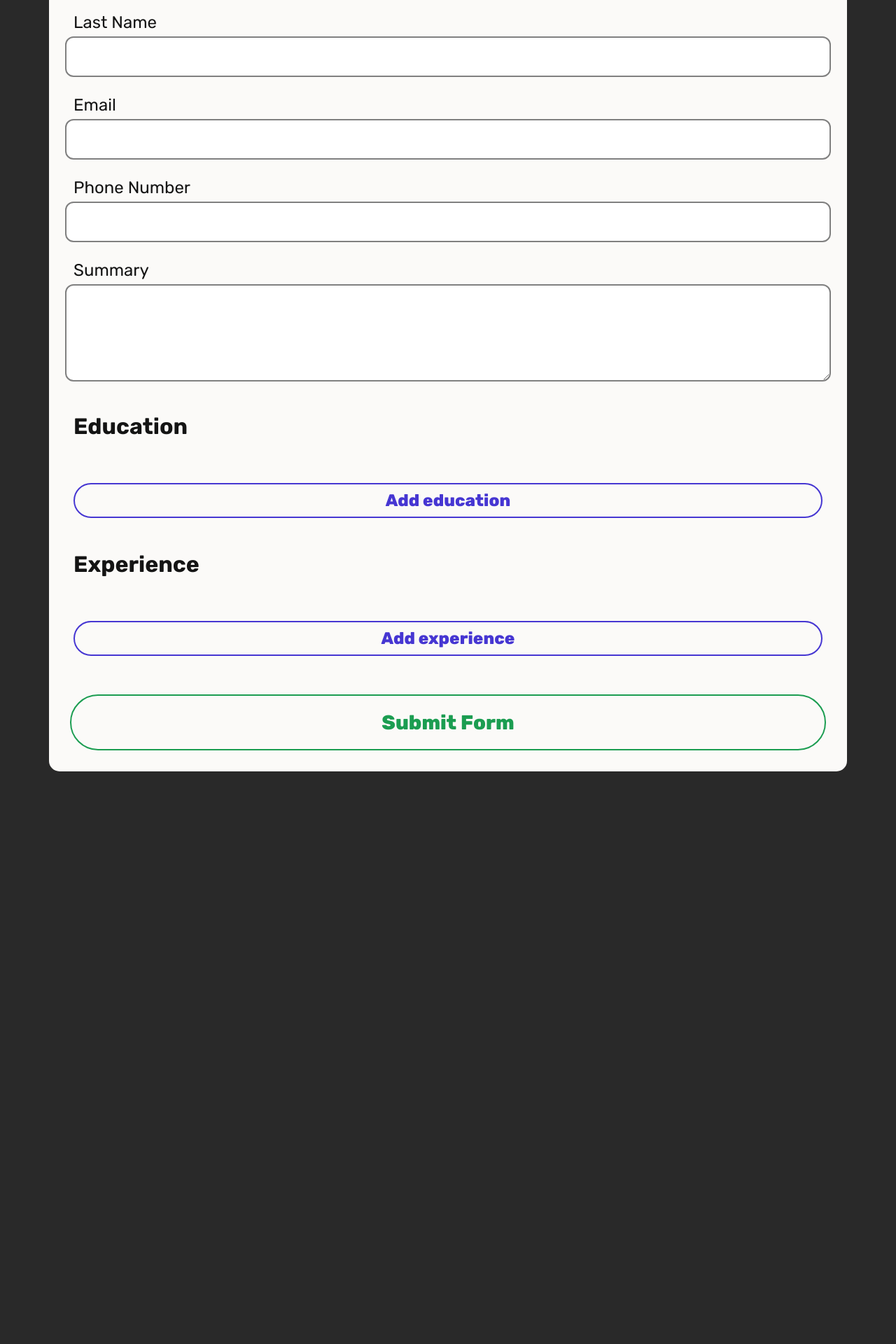
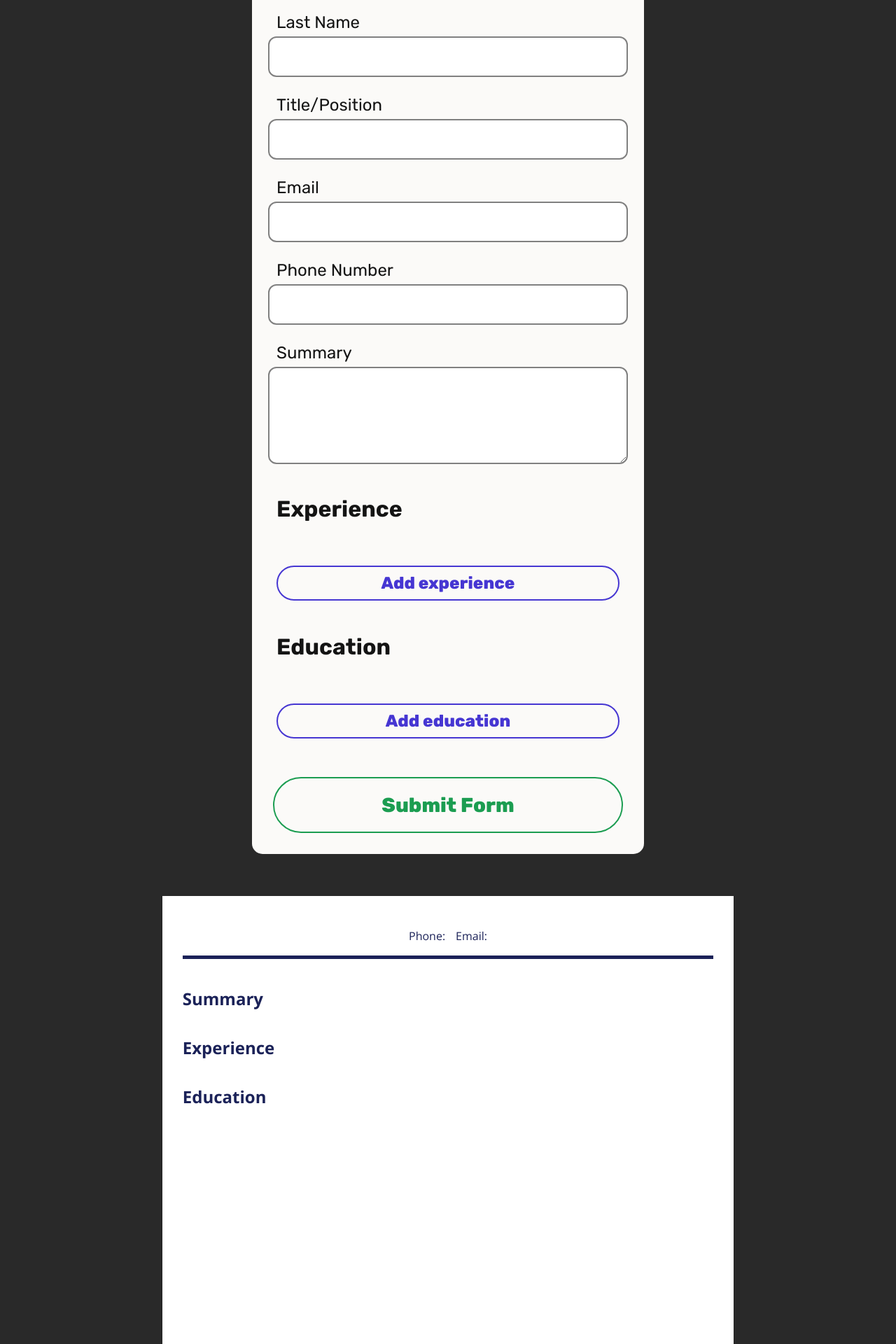
Before and after one commit to omardevelops/cv-app, a React (Vite) app: page / in a window 1280 px wide. Shown: the part 380-2300 px from the top of the page at 70% size. Before the commit the page ends 1512 px from the top, so only its background shows below. Built offline with nearby package versions, Linux system fonts and the light colour scheme; the HTML template or start-up script is replaced by a standard one; a web font is replaced by a local one.

Commit message:
add: dynamic CV editing

```diff
--- a/src/App.css
+++ b/src/App.css
@@ -50,17 +50,18 @@ nav > h1::before {
 }
 
 .main {
-  /* display: flex; */
-  /* align-items: center;
-  justify-content: center; */
-  /* flex-wrap: wrap; */
+  display: flex;
+  align-items: flex-start;
+  justify-content: center;
+  flex-wrap: wrap;
 }
 
 /* Form */
 form {
+  width: 500px;
   background-color: var(--main-bg-color);
   color: var(--secondary-dark-bg-color);
-  margin: 30px 70px;
+  margin: 30px auto;
   padding: 30px;
   border-radius: 15px;
 }
--- a/src/App.jsx
+++ b/src/App.jsx
@@ -34,14 +34,15 @@ class App extends React.Component {
           {
             firstName: '',
             lastName: '',
+            title: '',
             email: '',
             phone: '',
             summary: '',
             id: nanoid(),
           },
         ],
+        experience: [],
         education: [],
-        experience: [],
       },
       isFormSubmitted: false,
     };
@@ -111,7 +112,6 @@ class App extends React.Component {
           {/* Only render CV once form is submitted */}
           {/* isFormSubmitted === false */}
           {/* Set to show CV only for now */}
-          {isFormSubmitted === false ? (
           <Form
             info={info}
             isSubmitted={isFormSubmitted}
@@ -120,9 +120,11 @@ class App extends React.Component {
             addToSection={this.addToSection}
             removeFromSection={this.removeFromSection}
           />
+          {/* {isFormSubmitted === false ? (
+
           ) : (
-            <CV info={testInfo} />
-          )}
+          )} */}
+          <CV info={info} />
         </div>
       </div>
     );
--- a/src/CV.css
+++ b/src/CV.css
@@ -12,6 +12,8 @@
   display: flex;
   flex-direction: column;
   gap: 15px;
+  position: sticky;
+  top: 15px;
 }
 
 ::selection {
--- a/src/components/CV.jsx
+++ b/src/components/CV.jsx
@@ -5,6 +5,7 @@ console.log(format(new Date('2022-07-01'), 'LLL yyyy'));
 
 // Converts YYYY-MM-DD date to MMM YYYY (May 2021), for example
 const convertDates = (start, end) => {
+  if (!start || !end) return '';
   const startResult = format(new Date(start), 'LLL yyyy');
   let endResult;
   if (end.length !== 10) endResult = 'Present';
--- a/src/components/TemplateGenerator.js
+++ b/src/components/TemplateGenerator.js
@@ -8,6 +8,9 @@ const generateTemplate = (keys) => {
         break;
       case 'lastName':
         template[key] = { label: 'Last Name' };
+        break;
+      case 'title':
+        template[key] = { label: 'Title/Position' };
         break;
       case 'email':
         template[key] = {
```
Lines whose indentation alone changed are shown as unchanged.
